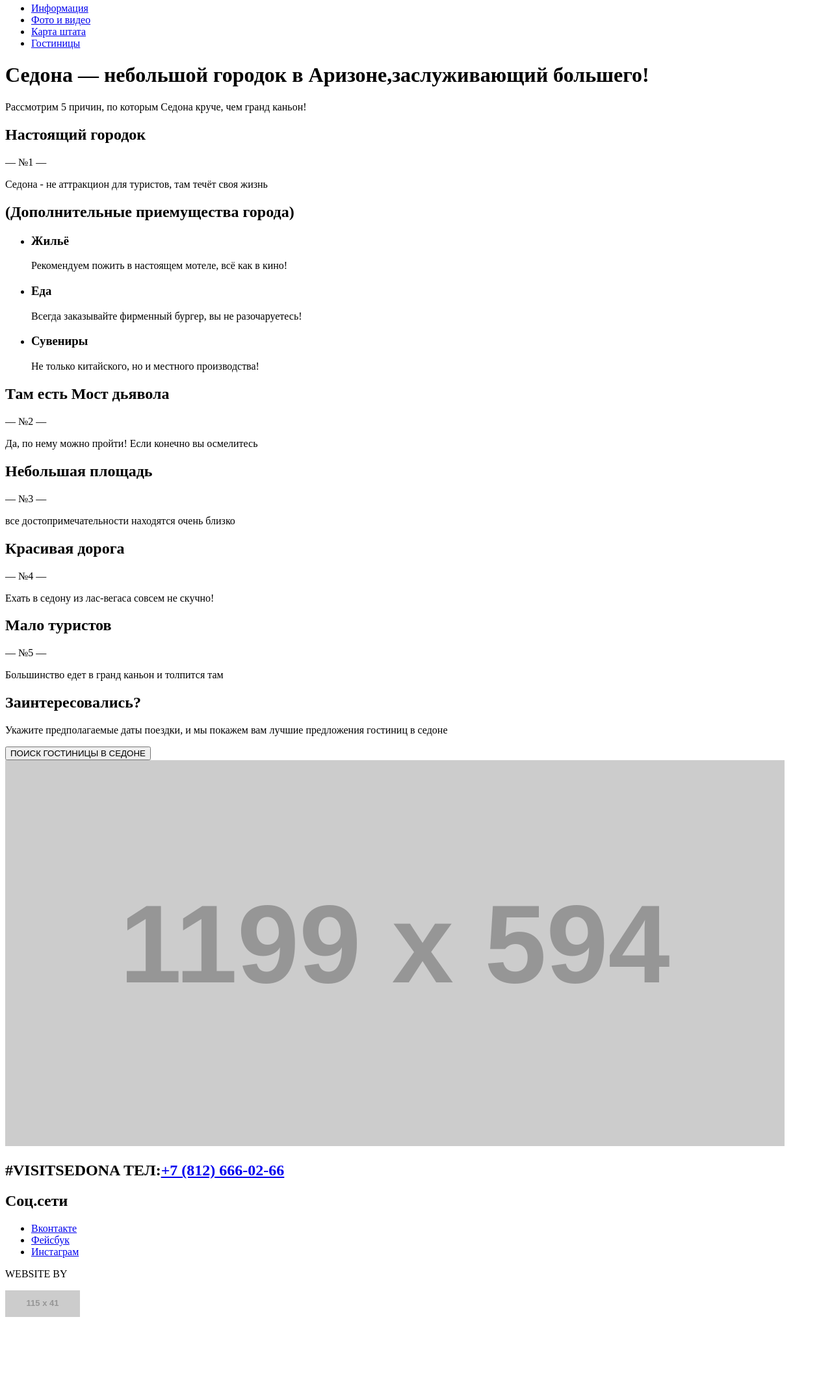
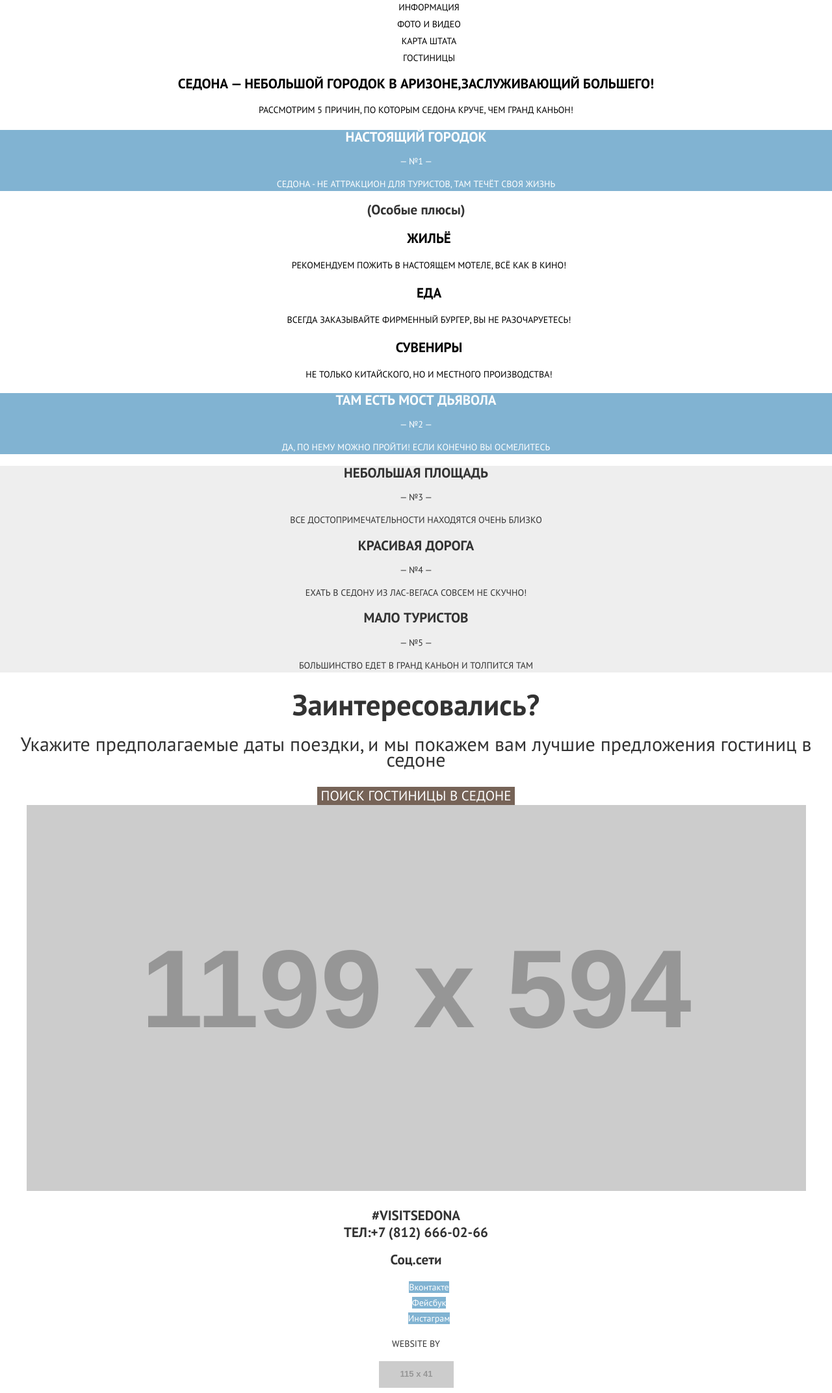
Before and after one commit to MaksMorodero/1571629-sedona-29, a plain HTML site: page index.html in a window 1280 px wide. Shown: the part 94-2238 px from the top of the page at 65% size. Before the commit the page ends 2133 px from the top, so only its background shows below. Drawn offline with Linux system fonts and the light colour scheme; placeholder pictures from the web are drawn by us.

Commit message:
Подключил простые стили
ДЗ №3

```diff
--- /dev/null
+++ b/css/style.css
@@ -0,0 +1,318 @@
+:root{
+--basic-extrablack:#000000;
+--basic-black:#333333;
+--basic-brown:#766357;
+--basic-waith:#FFFFFF;
+--basic-blue:#81B3D2;
+--basic-pale-white:#EEEEEE;
+
+--special-dark-blue:#669EC0;
+--special-extra-dark-blue:#5496BD;
+--special-dark-brown:#604E43;
+--special-extra-dark-brown:#503E33;
+--special-pale:#766357;
+--special-pale:#F2F2F2;;
+--special-extra-pale-:#EBEBEB;;
+}
+
+/*main body*/
+
+body {
+     min-width: 1200px;
+     margin: 0;
+     padding: 0;
+     font-family: 'PT Sans', sans-serif;
+     font-size: 14px;
+     line-height: 24px;
+     font-weight: normal;
+     background-color: var(--basic-waith);
+     text-align: center;
+     color: var(--basic-black);
+}
+
+.page a {
+     text-decoration: none;
+}
+
+img {
+     max-width: 100%;
+     height: auto;
+}
+
+/* main nav*/
+
+.main-nav {
+font-size: 14px;
+line-height: 26px;
+color:var(--basic-extrablack);
+background-color: transparent;
+}
+
+/* site-nav*/
+
+.site-nav{
+list-style: none;
+text-transform: uppercase;
+font-size: 14px;
+line-height: 26px;
+}
+
+.site-nav a{
+color: var(--basic-extrablack);
+}
+
+.site-nav a:hover,
+.te-nav a:focus{
+color: var(--basic-blue);
+}
+.site-nav a:active{
+color: rgba(0, 0, 0, 0.3);
+}
+
+
+
+
+
+/*title-text*/
+.title-text{
+color: var(--basic-extrablack);
+text-transform: uppercase;
+}
+
+.title-text >.title-text-item {
+     font-size: 21px;
+     line-height: 26px;
+}
+
+.title-text p {
+     font-size: 14px;
+     line-height: 26px;
+}
+
+/*feature*/
+
+.feature{
+     background-color:var(--basic-blue);
+     text-transform: uppercase
+}
+
+.feature > .header, .feature > p {
+     color: var(--basic-waith);
+     line-height: 21px;
+}
+
+.feature > .header{
+     font-size: 21px;
+}
+
+.feature > p {
+     font-size: 14px;
+}
+
+ /*special-pluses*/
+
+.special-pluses >.special-pluses-list {
+list-style: none;
+text-transform: uppercase;
+}
+
+.special-pluses-item h3 {
+     font-size: 21px;
+     line-height: 21px;
+     color:var(--basic-extrablack);
+}
+.special-pluses-item p {
+     font-size: 14px;
+     line-height: 21px;
+     color:var(--basic-extrablack);
+}
+
+/*addfeatur*/
+
+.addfeature {
+background-color:var(--basic-pale-white);
+text-transform: uppercase;
+}
+
+.addfeature > .addheader, .addfeature > p {
+line-height: 21px;
+}
+
+.addfeature > .addheader {
+font-size: 21px;
+}
+
+.addfeature > p {
+font-size: 14px;
+}
+
+/*sum-up */
+
+.sum-up {
+     font-size: 30px;
+     line-height: 24px;
+}
+
+/* button */
+.main-button  {
+     font: inherit;
+     text-align: center;
+     color: var(--basic-waith);
+     vertical-align: middle;
+     text-transform: uppercase;
+     background-color: var(--basic-brown);
+     border: none;
+     font-size: 21px;
+     line-height: 26px;
+}
+
+.main-button:hover,
+.main-button:focus{
+  background-color: var(--special-dark-brown);
+}
+
+.main-button:active {
+      background-color: var(--special-extra-dark-brown);
+      color: rgba(255, 255, 255, 0.3);
+}
+/* tel */
+
+
+.tel h2 {
+font-size: 21px;
+line-height: 26px;
+}
+
+.tel a {
+color: var(--basic-black);
+font-size: 21px;
+line-height: 26px;
+}
+
+/*social*/
+
+.social li {
+list-style: none;
+}
+
+.social a {
+background-color: var(--basic-blue);
+color: var(--basic-waith);
+}
+
+/* WEBSITE BY*/
+.web-by {
+font-size: 14px;
+line-height: 26px;
+}
+.web-by a:hover,
+.web-by img:focus{
+color: var(--basic-blue);
+}
+.web-by a>:active{
+color: rgba(0, 0, 0, 0.3);
+}
+
+/*sorting*/
+
+.sorting h2 {
+font-size: 21px;
+line-height: 26px;
+}
+
+.sorting > p {
+font-size: 12px;
+line-height: 18px;
+text-transform: uppercase;
+}
+
+.sorting li {
+list-style: none;
+}
+
+.sorting a {
+color: rgba(0, 0, 0, 0.3);
+border-bottom: 1px dashed var(--basic-blue);
+font-size: 12px;
+line-height: 18px;
+}
+
+.sorting a:hover,
+.sorting a:focus {
+color: var(--basic-blue);
+}
+.sorting a:active {
+color: var(--basic-extrablack);
+}
+
+/*hodtels*/
+
+.hotels h3 {
+font-size: 21px;
+line-height: 26px;
+}
+
+.hotels p {
+font-size: 14px;
+line-height: 21px;
+}
+
+.hotel-link{
+color: var(--basic-extrablack);
+font-size: 21px;
+line-height: 26px;
+}
+
+.hotel-link:hover,
+.hotel-link:focus {
+color: var(--basic-blue);
+}
+.hotel-link:active{
+color: rgba(0, 0, 0, 0.3);
+}
+
+
+/*bitton hostels*/
+
+.singup {
+     font: inherit;
+     text-align: center;
+     color: var(--basic-waith);
+     vertical-align: middle;
+     text-transform: uppercase;
+     background-color: var(--basic-blue);
+     border: none;
+     font-size: 14px;
+     line-height: 21px;
+
+
+}
+.tobook {
+     font: inherit;
+     text-align: center;
+     color: var(--basic-waith);
+     vertical-align: middle;
+     text-transform: uppercase;
+     background-color: var(--basic-brown);
+     border: none;
+     font-size: 14px;
+     line-height: 21px;
+}
+
+.singup:hover,
+.singup:focus{
+background-color:var(--special-dark-blue) ;
+}
+.singup:active{
+background-color: var(--special-extra-dark-blue);
+color: rgba(255, 255, 255, 0.3);
+}
+
+.tobook:hover,
+.tobook:focus{
+background-color: var(--special-dark-brown);
+}
+.tobook:active{
+background-color: var(--special-extra-dark-brown);
+color: rgba(255, 255, 255, 0.3);
+}
--- a/index.html
+++ b/index.html
@@ -1,87 +1,88 @@
 <!DOCTYPE html>
-<html lang="ru">
+<html class="page"lang="ru">
   <head>
     <meta charset="utf-8">
     <title>HTML Academy: Седона</title>
+    <link href="https://fonts.googleapis.com/css2?family=PT+Sans:wght@400;700&display=swap" rel="stylesheet">
+    <link href="css/style.css" rel="stylesheet">
   </head>
-  <body>
-  <header>
-    <nav>
-    <a>
+  <body class="page-body">
+  <header class="main-header">
+    <nav class="main-nav">
+    <a class="main-header-logo">
         <img src="https://via.placeholder.com/138x70" alt="Логотип Sidona">
     </a>
-      <ul>
-        <li><a href="#" >Информация</a> </li>
+      <ul class="site-nav">
+        <li><a href="#">Информация</a> </li>
         <li><a href="#">Фото и видео</a> </li>
         <li><a href="#">Карта штата</a> </li>
-        <li><a href="#">Гостиницы</a> </li>
+        <li><a href="hotels.html">Гостиницы</a> </li>
       </ul>
     </nav>
   </header>
   <main>
       <!--Здесь будет задний фон глав.меню с помощью CSS-->
-      <h1>Седона — небольшой городок в Аризоне,заслуживающий большего!</h1>
+      <div class="title-text">
+      <h1 class="title-text-item">Седона — небольшой городок в Аризоне,заслуживающий большего!</h1>
       <p>Рассмотрим 5 причин, по которым Седона круче, чем гранд каньон!</p>
-      <section>
-          <h2>Настоящий городок </h2>
-       <div>
+      </div>
+        <div class="feature">
+          <h2 class="header">Настоящий городок </h2>
           <p>— №1 —</p>
           <p>Седона - не аттракцион для туристов, там течёт своя жизнь</p>
       </div>
-      </section>
-      <section>
-        <h2>(Дополнительные приемущества города)</h2>
-            <ul>
-                <li>
+
+      <section class="special-pluses">
+        <h2 >(Особые плюсы)</h2>
+            <ul class="special-pluses-list">
+                <li class="special-pluses-item">
                     <h3>Жильё</h3>
                     <p>Рекомендуем пожить в настоящем мотеле, всё как в кино!</p>
                 </li>
-                <li>
+                <li class="special-pluses-item">
                     <h3>Еда</h3>
                     <p>Всегда заказывайте фирменный бургер, вы не разочаруетесь!</p>
                 </li>
-                <li>
+                <li class="special-pluses-item">
                     <h3>Сувениры</h3>
                     <p>Не только китайского, но и местного производства!</p>
                 </li>
             </ul>
         </section>
-        <section>
-            <h2>Там есть Мост дьявола</h2>
-                <div>
+              <div class="feature">
+            <h2 div class="header">Там есть Мост дьявола</h2>
                         <p>— №2 —</p>
                         <p>Да, по нему можно пройти! Если конечно вы осмелитесь</p>
                   </div>
-            <h2>Небольшая площадь</h2>
-                <div>
+                  <div class="addfeature">
+            <h2 class="addheader">Небольшая площадь</h2>
                         <p>— №3 —</p>
                         <p>все достопримечательности находятся очень близко</p>
-                  </div>
-            <h2>Красивая дорога</h2>
-                <div>
+            <h2 class="addheader">Красивая дорога</h2>
                         <p>— №4 —</p>
                         <p>Ехать в седону из лас-вегаса совсем не скучно!</p>
-                  </div>
-            <h2>Мало туристов</h2>
-                <div>
+            <h2 class="addheader">Мало туристов</h2>
                         <p>— №5 —</p>
                         <p>Большинство едет в гранд каньон и толпится там</p>
                   </div>
-        </section>
+        <div class="sum-up">
         <h2>Заинтересовались?</h2>
         <p>Укажите предполагаемые даты поездки, и мы покажем вам лучшие предложения гостиниц в седоне</p>
-        <section>
-            <button type="button">ПОИСК ГОСТИНИЦЫ В СЕДОНЕ</button>
+        </div>
+        <div>
+            <button class="main-button" type="button">ПОИСК ГОСТИНИЦЫ В СЕДОНЕ</button>
             <!--Здесь будет форма поиска гостиницы-->
-          </section>
-        <img src="https://via.placeholder.com/1199x594" alt="Карта">
+        </div>
+
+        <img class="map" src="https://via.placeholder.com/1199x594" alt="Карта">
   </main>
-  <footer>
-      <section>
-        <h2>#VISITSEDONA
+
+  <footer class="page-footer">
+      <div class="tel">
+        <h2>#VISITSEDONA <br>
         ТЕЛ:<a href="tel:+78126660266">+7 (812) 666-02-66</a> </h2>
-      </section>
-      <section>
+        </div>
+      <section class="social">
         <h2>Соц.сети</h2>
             <ul>
                 <li>
@@ -95,10 +96,10 @@
                 </li>
               </ul>
       </section>
-      <section>
+      <div class="web-by">
         <p>WEBSITE BY</p>
         <a href="https://htmlacademy.ru/intensive/htmlcss"> <img src="https://via.placeholder.com/115x41" alt="html academy"></a>
-      </section>
+      </div>
   </footer>
   </body>
 </html>
```
Also changed, not shown: hotels.html (+36 -40 lines), 1 other file.
